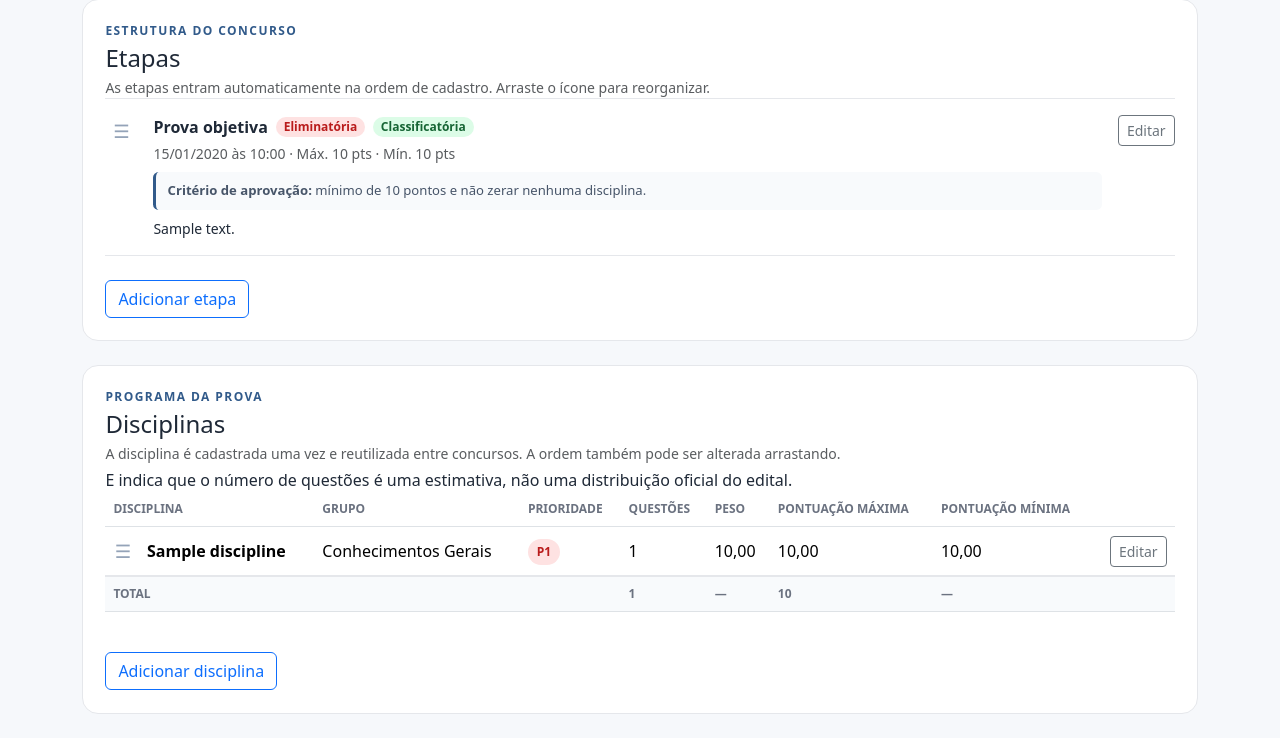
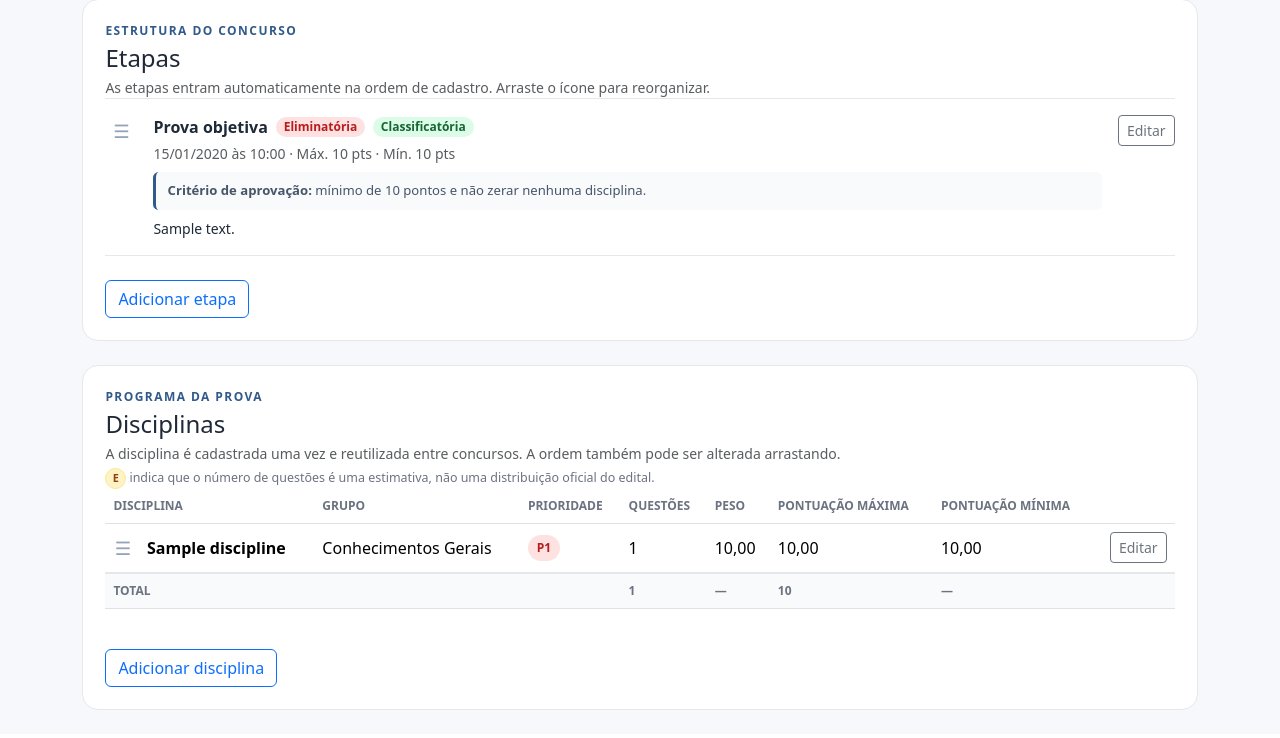
Before and after one commit to clice/concurso-study-manager, a Django app: page /concursos/1/ in a window 1280 px wide. Shown: the part 329-1067 px from the top of the page. After the commit the page ends 1039 px from the top, so only its background shows below. Run offline with Django 5.2, Linux system fonts and the light colour scheme; data comes from the database, SQL or seed files in the repository; tables that the repository leaves empty hold one stand-in row (values such as "Sample post").

Commit message:
style: add compact estimate marker

```diff
--- a/static/css/app.css
+++ b/static/css/app.css
@@ -281,3 +281,26 @@ details > summary::-webkit-details-marker {
 [data-collapsible-form] {
     scroll-margin-top: 1rem;
 }
+
+
+.estimate-legend {
+    color: var(--muted);
+    font-size: .78rem;
+}
+
+.estimate-marker {
+    align-items: center;
+    background: #fef3c7;
+    border: 1px solid #fde68a;
+    border-radius: 999px;
+    color: #92400e;
+    display: inline-flex;
+    font-size: .68rem;
+    font-weight: 800;
+    height: 1.3rem;
+    justify-content: center;
+    line-height: 1;
+    min-width: 1.3rem;
+    padding: 0 .3rem;
+    vertical-align: middle;
+}
```
